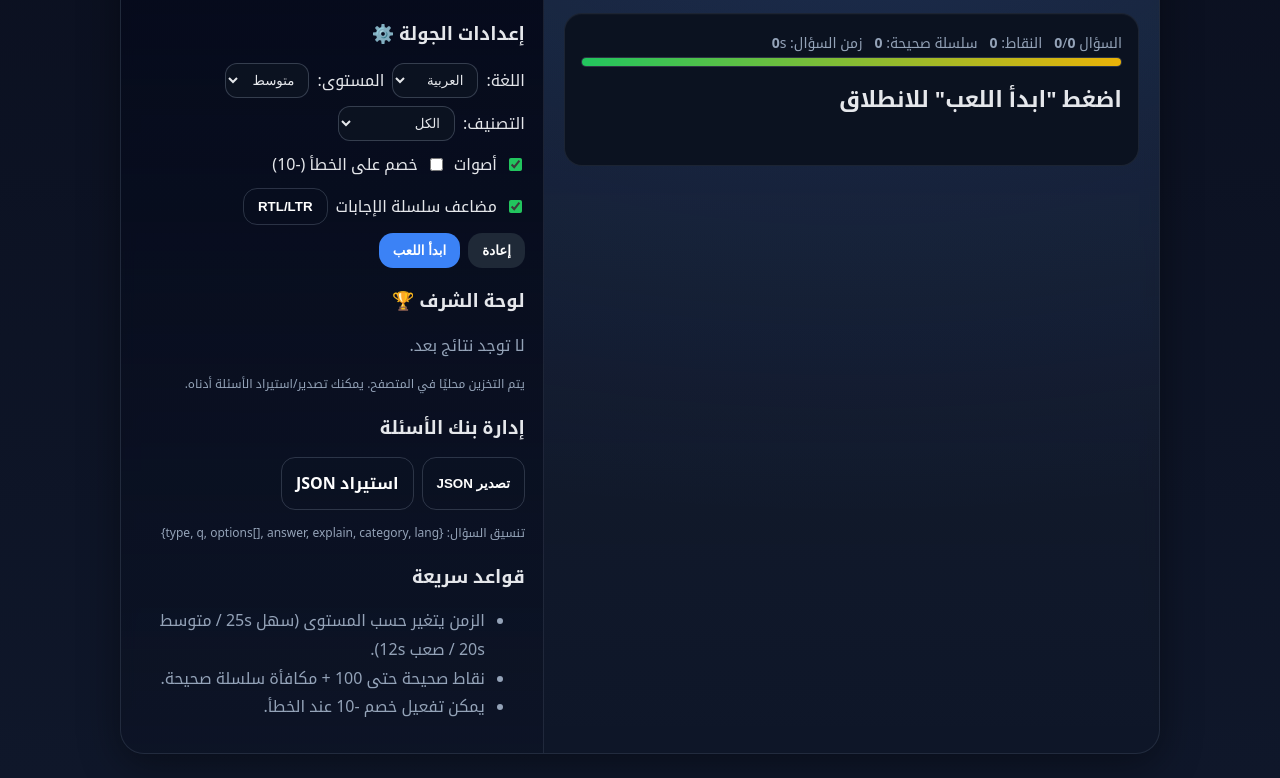
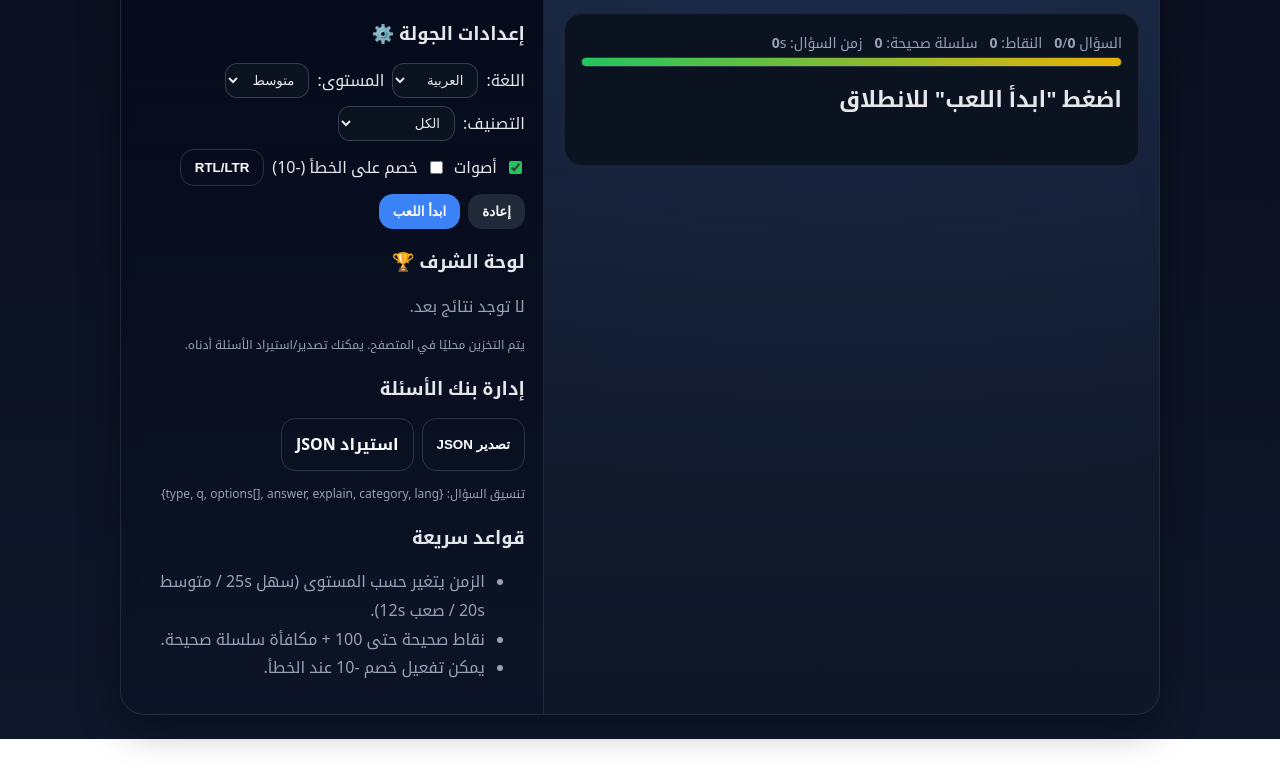
Before and after one commit to llostalot/cybersecure-quiz, a plain HTML site: page index.html in a window 1280 px wide. Shown: the part 97-875 px from the top of the page. After the commit the page ends 836 px from the top, so only its background shows below. Drawn offline with Linux system fonts and the light colour scheme.

Commit message:
Update index.html

```diff
--- a/index.html
+++ b/index.html
@@ -116,7 +116,6 @@
           <div class="row" style="margin-top:8px">
             <label class="switch"><input type="checkbox" id="soundChk" checked> أصوات</label>
             <label class="switch"><input type="checkbox" id="negChk"> خصم على الخطأ (‑10)</label>
-            <label class="switch hidden"><input type="checkbox" id="streakChk" checked> مضاعف سلسلة الإجابات</label>
             <button class="btn ghost" id="settingsToggleDir">RTL/LTR</button>
           </div>
           <div class="row" style="margin-top:8px">
```
